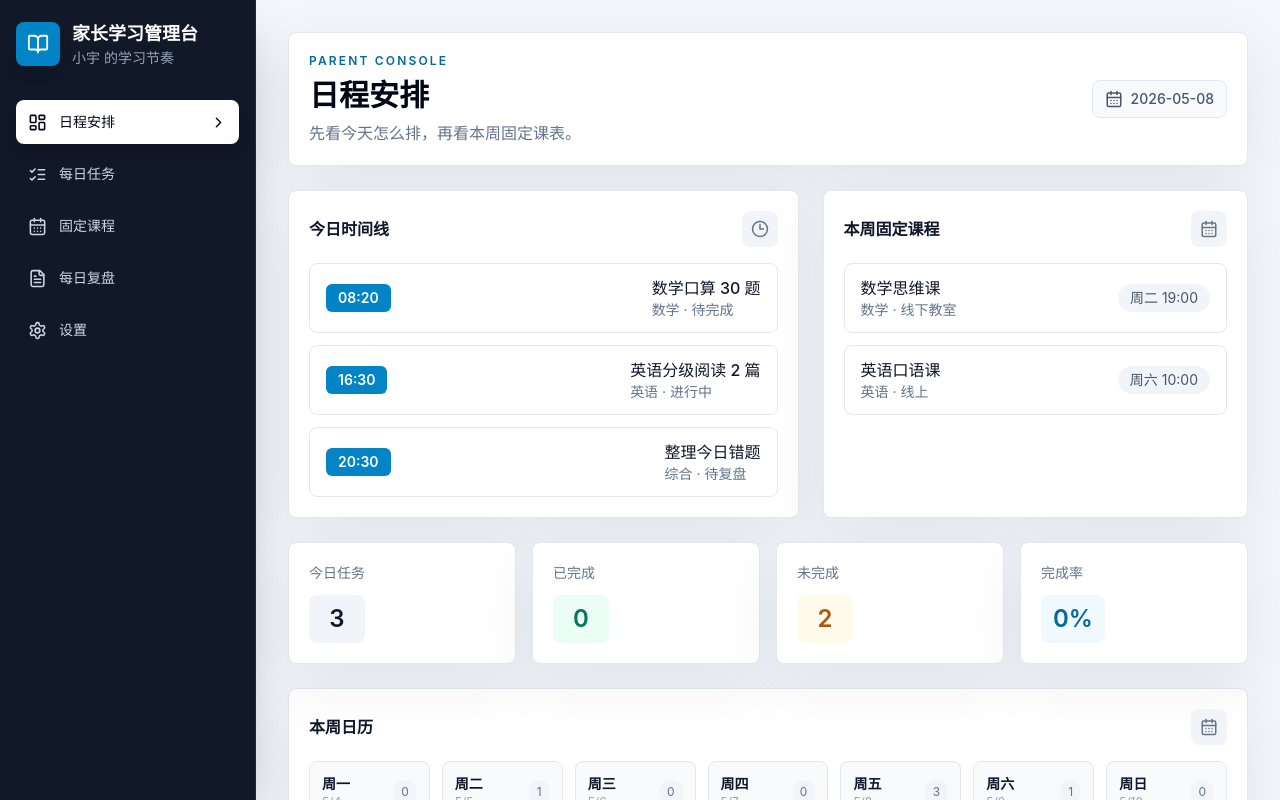
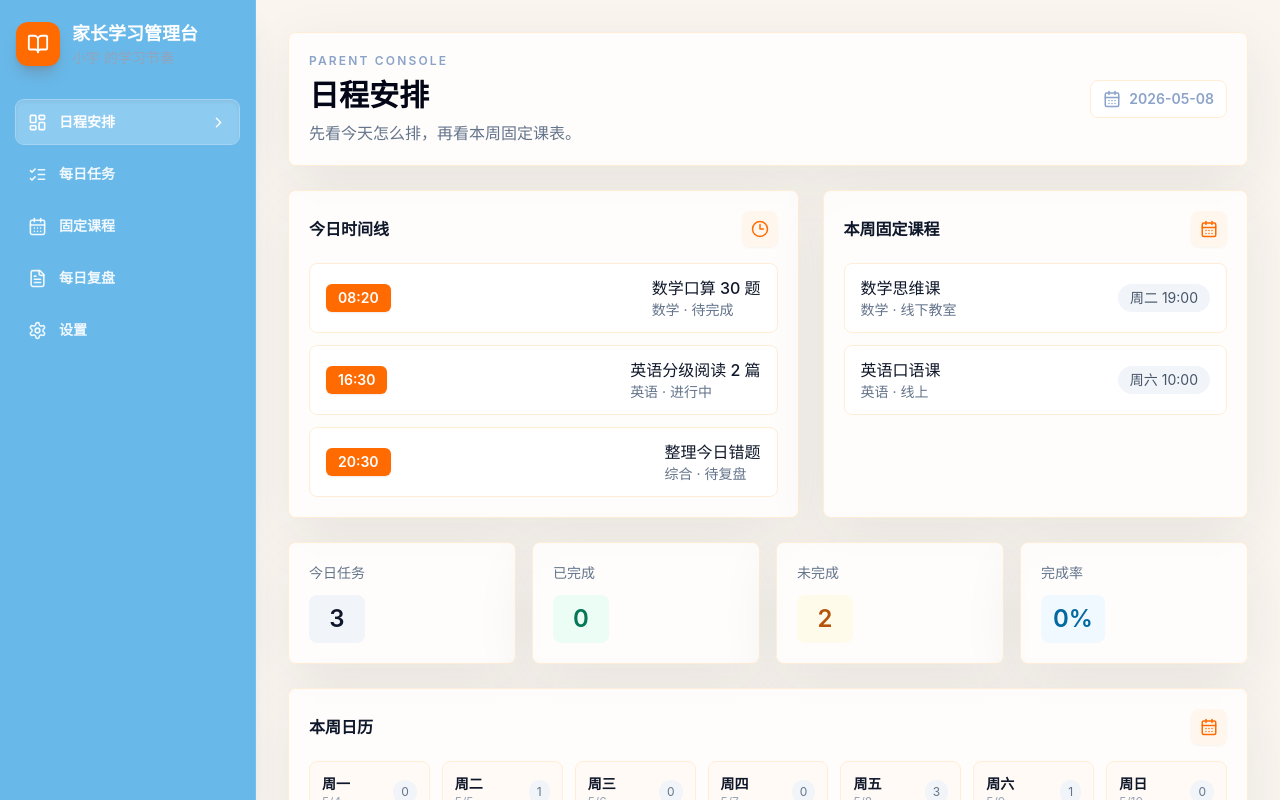
Before and after one commit to wjyxiaojiu-del/parent-learning-management, a React (Vite) app: page / in a window 1280 px wide. Shown: the top 800 px of the page. Built offline with nearby package versions, Linux system fonts and the light colour scheme.

Commit message:
style: match agile reference color palette

```diff
--- a/src/App.jsx
+++ b/src/App.jsx
@@ -99,8 +99,8 @@ export default function App() {
   const summary = getTaskSummary(todayTasks);
 
   return (
-    <div className="min-h-screen bg-[#f3f6fb] text-slate-900">
-      <aside className="fixed inset-y-0 left-0 z-20 hidden w-64 border-r border-slate-800 bg-[#111827] px-4 py-5 shadow-2xl lg:block">
+    <div className="min-h-screen bg-[#faf5ef] text-slate-900">
+      <aside className="fixed inset-y-0 left-0 z-20 hidden w-64 border-r border-sky-300/30 bg-[#68b9ea] px-4 py-5 shadow-xl shadow-sky-900/10 lg:block">
         <Brand childName={state.settings.childName} inverse />
         <nav className="mt-8 space-y-2">
           {navItems.map((item) => (
@@ -110,7 +110,7 @@ export default function App() {
       </aside>
 
       <div className="lg:pl-64">
-        <header className="sticky top-0 z-10 border-b border-slate-200 bg-white/95 px-4 py-3 shadow-sm backdrop-blur lg:hidden">
+        <header className="sticky top-0 z-10 border-b border-orange-100 bg-[#faf5ef]/95 px-4 py-3 shadow-sm backdrop-blur lg:hidden">
           <Brand childName={state.settings.childName} compact />
           <div className="mt-3 grid grid-cols-5 gap-2">
             {navItems.map((item) => (
@@ -535,7 +535,7 @@ function PageTitle({ title, subtitle }) {
   return (
     <div className="page-hero">
       <div>
-        <p className="mb-2 text-xs font-semibold uppercase tracking-[0.18em] text-sky-700">Parent Console</p>
+        <p className="mb-2 text-xs font-semibold uppercase tracking-[0.18em] text-[#8ba3c9]">Parent Console</p>
         <h1 className="text-2xl font-semibold tracking-normal text-slate-950 sm:text-3xl">{title}</h1>
         <p className="mt-2 max-w-2xl text-sm text-slate-500 sm:text-base">{subtitle}</p>
       </div>
--- a/src/index.css
+++ b/src/index.css
@@ -10,7 +10,7 @@ body {
   margin: 0;
   min-width: 320px;
   font-family: Inter, ui-sans-serif, system-ui, -apple-system, BlinkMacSystemFont, "Segoe UI", sans-serif;
-  background: #f3f6fb;
+  background: #faf5ef;
 }
 
 button,
@@ -22,43 +22,43 @@ textarea {
 
 @layer components {
   .brand-mark {
-    @apply flex h-11 w-11 items-center justify-center rounded-lg bg-sky-600 text-white shadow-lg shadow-sky-950/10;
+    @apply flex h-11 w-11 items-center justify-center rounded-xl bg-[#ff6b00] text-white shadow-lg shadow-orange-900/20;
   }
 
   .nav-button {
-    @apply flex w-full items-center gap-3 rounded-lg px-3 py-3 text-sm font-medium text-slate-300 transition hover:bg-white/10 hover:text-white;
+    @apply flex w-full items-center gap-3 rounded-lg px-3 py-3 text-sm font-semibold text-white/90 transition hover:bg-white/20 hover:text-white;
   }
 
   .nav-button-active {
-    @apply bg-white text-slate-950 shadow-lg shadow-black/10 hover:bg-white hover:text-slate-950;
+    @apply bg-white/25 text-white shadow-inner ring-1 ring-white/40 hover:bg-white/30 hover:text-white;
   }
 
   .mobile-tab {
-    @apply flex min-h-14 flex-col items-center justify-center gap-1 rounded-lg bg-slate-100 px-1 text-[11px] font-medium text-slate-500;
+    @apply flex min-h-14 flex-col items-center justify-center gap-1 rounded-lg bg-white/75 px-1 text-[11px] font-semibold text-[#8ba3c9] shadow-sm;
   }
 
   .mobile-tab-active {
-    @apply bg-sky-600 text-white shadow-md shadow-sky-900/10;
+    @apply bg-[#68b9ea] text-white shadow-md shadow-sky-900/10;
   }
 
   .page-hero {
-    @apply flex flex-col justify-between gap-4 rounded-lg border border-slate-200 bg-white px-5 py-5 shadow-soft sm:flex-row sm:items-center;
+    @apply flex flex-col justify-between gap-4 rounded-lg border border-orange-100 bg-white/75 px-5 py-5 shadow-soft backdrop-blur sm:flex-row sm:items-center;
   }
 
   .hero-date {
-    @apply inline-flex w-fit items-center gap-2 rounded-lg border border-slate-200 bg-slate-50 px-3 py-2 text-sm font-medium text-slate-600;
+    @apply inline-flex w-fit items-center gap-2 rounded-lg border border-orange-100 bg-white px-3 py-2 text-sm font-semibold text-[#8ba3c9];
   }
 
   .panel {
-    @apply rounded-lg border border-slate-200 bg-white p-5 shadow-soft;
+    @apply rounded-lg border border-orange-100 bg-white/80 p-5 shadow-soft backdrop-blur;
   }
 
   .panel-icon {
-    @apply flex h-9 w-9 items-center justify-center rounded-lg bg-slate-100 text-slate-500;
+    @apply flex h-9 w-9 items-center justify-center rounded-lg bg-orange-50 text-[#ff6b00] shadow-sm shadow-orange-900/5;
   }
 
   .metric-card {
-    @apply rounded-lg border border-slate-200 bg-white p-5 shadow-soft transition hover:-translate-y-0.5 hover:shadow-lg;
+    @apply rounded-lg border border-orange-100 bg-white/80 p-5 shadow-soft backdrop-blur transition hover:-translate-y-0.5 hover:shadow-lg;
   }
 
   .timeline-item,
@@ -66,7 +66,7 @@ textarea {
   .course-row,
   .management-row,
   .task-row {
-    @apply flex items-center justify-between gap-4 rounded-lg border border-slate-200 bg-white px-4 py-3 transition hover:border-slate-300 hover:bg-slate-50;
+    @apply flex items-center justify-between gap-4 rounded-lg border border-orange-100 bg-white/90 px-4 py-3 transition hover:border-orange-200 hover:bg-white;
   }
 
   .task-row {
@@ -74,15 +74,15 @@ textarea {
   }
 
   .time-pill {
-    @apply shrink-0 rounded-md bg-sky-600 px-3 py-1 text-sm font-semibold text-white;
+    @apply shrink-0 rounded-md bg-[#ff6b00] px-3 py-1 text-sm font-semibold text-white shadow-sm shadow-orange-900/10;
   }
 
   .primary-button {
-    @apply inline-flex items-center justify-center gap-2 rounded-lg bg-sky-600 px-4 py-3 text-sm font-semibold text-white shadow-sm shadow-sky-900/10 transition hover:bg-sky-700;
+    @apply inline-flex items-center justify-center gap-2 rounded-lg bg-[#ff6b00] px-4 py-3 text-sm font-semibold text-white shadow-sm shadow-orange-900/15 transition hover:bg-[#f05f00];
   }
 
   .filter-bar {
-    @apply grid gap-3 rounded-lg border border-slate-200 bg-white p-4 shadow-soft sm:grid-cols-2;
+    @apply grid gap-3 rounded-lg border border-orange-100 bg-white/80 p-4 shadow-soft backdrop-blur sm:grid-cols-2;
   }
 
   .week-grid {
@@ -90,7 +90,7 @@ textarea {
   }
 
   .week-day {
-    @apply min-h-36 rounded-lg border border-slate-200 bg-slate-50 p-3 transition hover:border-sky-200 hover:bg-white;
+    @apply min-h-36 rounded-lg border border-orange-100 bg-[#fffaf5] p-3 transition hover:border-orange-200 hover:bg-white;
   }
 
   .mini-event {
@@ -106,11 +106,11 @@ textarea {
   }
 
   .mini-event-task {
-    @apply border border-slate-200 bg-white text-slate-700;
+    @apply border border-slate-100 bg-white text-slate-700;
   }
 
   .mini-event-course {
-    @apply border border-sky-100 bg-sky-50 text-sky-700;
+    @apply border border-sky-100 bg-sky-50 text-[#4b95cc];
   }
 
   .form-grid {
@@ -125,7 +125,7 @@ textarea {
   .field select,
   .field textarea,
   .small-select {
-    @apply w-full rounded-lg border border-slate-200 bg-white px-3 py-2.5 text-sm font-normal text-slate-900 outline-none transition placeholder:text-slate-400 focus:border-sky-500 focus:ring-2 focus:ring-sky-100;
+    @apply w-full rounded-lg border border-orange-100 bg-white px-3 py-2.5 text-sm font-normal text-slate-900 outline-none transition placeholder:text-slate-400 focus:border-[#ff9b54] focus:ring-2 focus:ring-orange-100;
   }
 
   .field-compact {
@@ -133,15 +133,15 @@ textarea {
   }
 
   .tag {
-    @apply rounded-md bg-slate-100 px-2.5 py-1 text-xs font-medium text-slate-600;
+    @apply rounded-md bg-[#eef7fd] px-2.5 py-1 text-xs font-medium text-[#5b9ccd];
   }
 
   .subject-chip {
-    @apply rounded-md bg-sky-50 px-3 py-1.5 text-sm font-medium text-sky-700 ring-1 ring-sky-100;
+    @apply rounded-md bg-[#eef7fd] px-3 py-1.5 text-sm font-medium text-[#4b95cc] ring-1 ring-sky-100;
   }
 
   .icon-button {
-    @apply inline-flex h-9 w-9 items-center justify-center rounded-lg border border-slate-200 bg-white text-slate-500 transition hover:border-sky-200 hover:bg-sky-50 hover:text-sky-700;
+    @apply inline-flex h-9 w-9 items-center justify-center rounded-lg border border-orange-100 bg-white text-[#8ba3c9] transition hover:border-orange-200 hover:bg-orange-50 hover:text-[#ff6b00];
   }
 
   .icon-button.danger {
```
